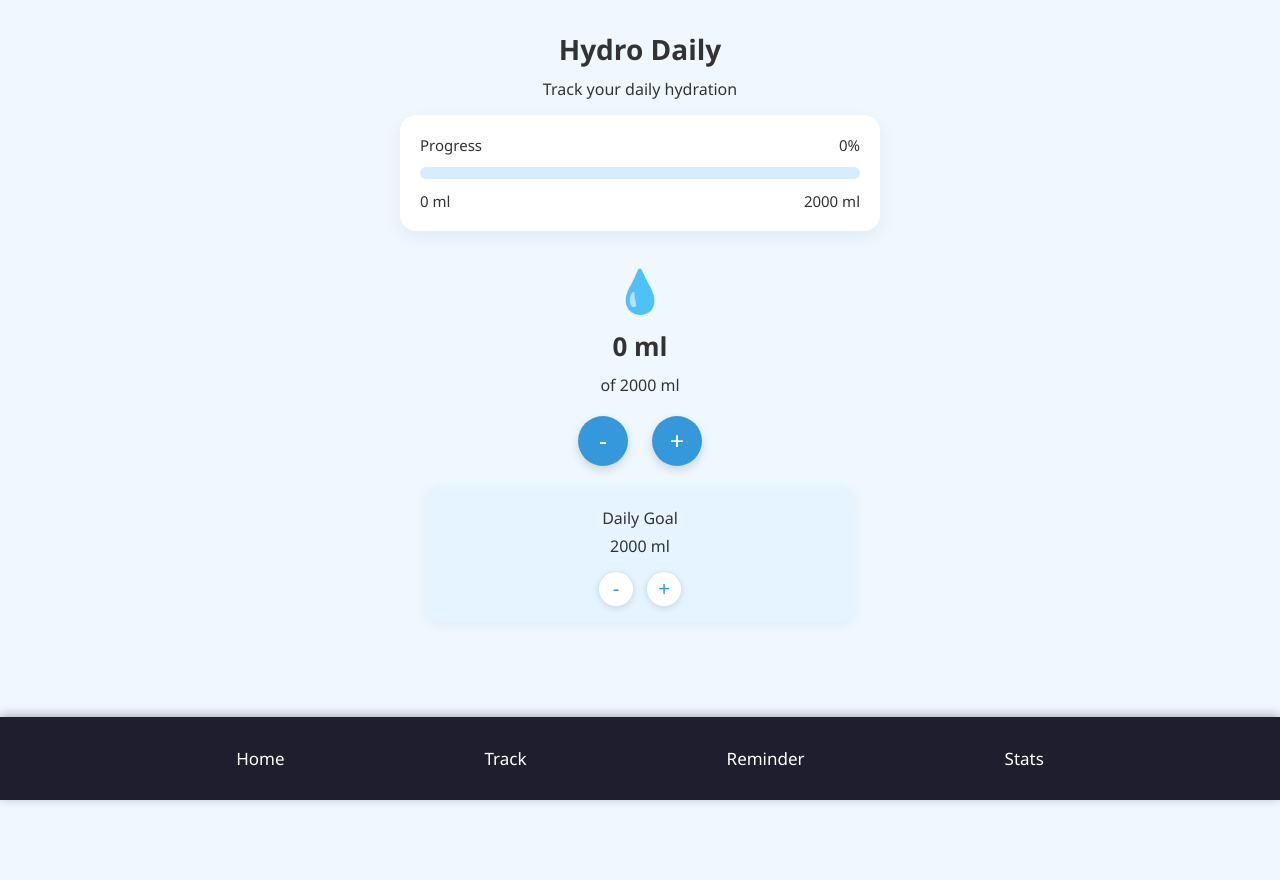
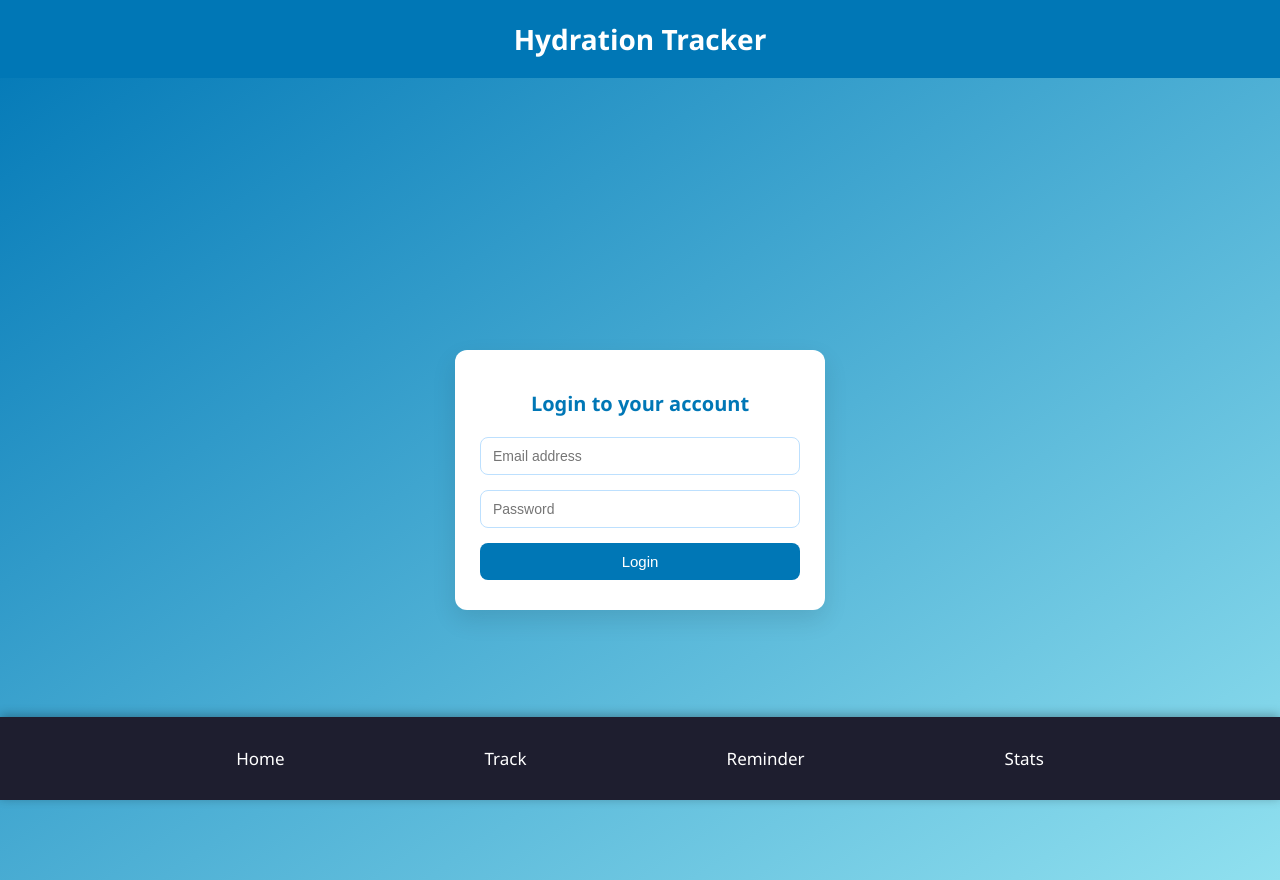
Before and after one commit to bhavay009/hydration-Tracker-project-, a React (Vite) app in the folder hydration-tracker/: page / in a window 1280 px wide. Before the commit the page ends 800 px from the top, so only its background shows below. Built offline with nearby package versions, Linux system fonts and the light colour scheme.

Commit message:
login page

```diff
--- a/hydration-tracker/src/App.jsx
+++ b/hydration-tracker/src/App.jsx
@@ -1,18 +1,20 @@
-import React from 'react'
-import './App.css'
+import React from 'react';
+import './App.css';
 import { BrowserRouter as Router, Routes, Route } from 'react-router-dom';
-import Home from './pages/home';
+import Home from './pages/Home';
 import Track from './pages/Track';
 import Reminder from './pages/Reminder';
 import Stats from './pages/stats';
 import Footer from './components/Footer/Footer';
+import Login from './pages/Login';
 
 const App = () => {
   return (
     <Router>
       <div>
         <Routes>
-          <Route path="/" element={<Home />} />
+          <Route path="/" element={<Login />} />
+          <Route path="/home" element={<Home />} />
           <Route path="/track" element={<Track />} />
           <Route path="/reminder" element={<Reminder />} />
           <Route path="/stats" element={<Stats />} />
@@ -20,7 +22,7 @@ const App = () => {
         <Footer />
       </div>
     </Router>
-  )
-}
+  );
+};
 
 export default App;
--- /dev/null
+++ b/hydration-tracker/src/pages/login.css
@@ -0,0 +1,77 @@
+
+
+body {
+  margin: 0;
+  padding: 0;
+  font-family: 'Segoe UI', Tahoma, Geneva, Verdana, sans-serif;
+}
+
+.main-heading {
+  width: 100%;
+  background-color: #0077b6;
+  color: white;
+  padding: 20px 0;
+  text-align: center;
+  font-size: 28px;
+  font-weight: 600;
+  position: fixed;
+  top: 0;
+  left: 0;
+  z-index: 10;
+}
+
+.login-page {
+  height: 100vh;
+  background: linear-gradient(to bottom right, #0077b6, #90e0ef);
+  display: flex;
+  justify-content: center;
+  align-items: center;
+  padding-top: 80px; /* to avoid being hidden behind header */
+}
+
+.login-card {
+  background-color: white;
+  padding: 30px 25px;
+  border-radius: 12px;
+  width: 90%;
+  max-width: 320px;
+  box-shadow: 0 10px 25px rgba(0, 0, 0, 0.1);
+  text-align: center;
+}
+
+.card-heading {
+  margin-bottom: 20px;
+  font-size: 20px;
+  color: #0077b6;
+}
+
+input {
+  width: 100%;
+  padding: 10px 12px;
+  margin-bottom: 15px;
+  border: 1px solid #bde0fe;
+  border-radius: 8px;
+  font-size: 14px;
+  box-sizing: border-box;
+  outline: none;
+}
+
+input:focus {
+  border-color: #0077b6;
+}
+
+button {
+  width: 100%;
+  padding: 10px;
+  background-color: #0077b6;
+  color: white;
+  border: none;
+  border-radius: 8px;
+  font-size: 15px;
+  cursor: pointer;
+  transition: 0.3s ease;
+}
+
+button:hover {
+  background-color: #005b96;
+}
--- /dev/null
+++ b/hydration-tracker/src/pages/login.jsx
@@ -0,0 +1,49 @@
+import React, { useState } from 'react';
+import './Login.css';
+import { useNavigate } from 'react-router-dom';
+
+function Login() {
+  const [email, setEmail] = useState('');
+  const [password, setPassword] = useState('');
+  const navigate = useNavigate();
+
+  const handleLogin = (e) => {
+    e.preventDefault();
+    if (email && password) {
+      alert('Login successful!');
+      navigate('/home');
+    } else {
+      alert('Please enter both fields');
+    }
+  };
+
+  return (
+    <>
+      <header className="main-heading">Hydration Tracker</header>
+      <div className="login-page">
+        <div className="login-card">
+          <h2 className="card-heading">Login to your account</h2>
+          <form onSubmit={handleLogin}>
+            <input
+              type="email"
+              placeholder="Email address"
+              value={email}
+              onChange={(e) => setEmail(e.target.value)}
+              required
+            />
+            <input
+              type="password"
+              placeholder="Password"
+              value={password}
+              onChange={(e) => setPassword(e.target.value)}
+              required
+            />
+            <button type="submit">Login</button>
+          </form>
+        </div>
+      </div>
+    </>
+  );
+}
+
+export default Login;
```
